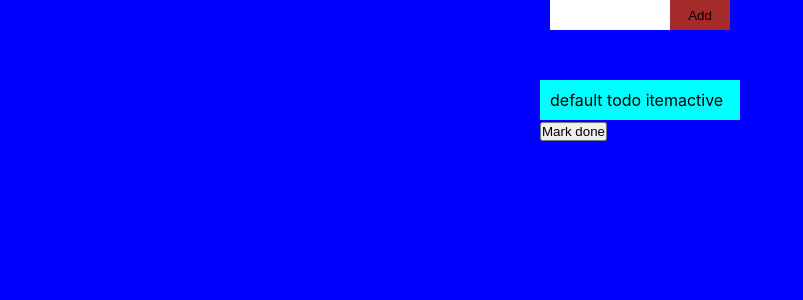
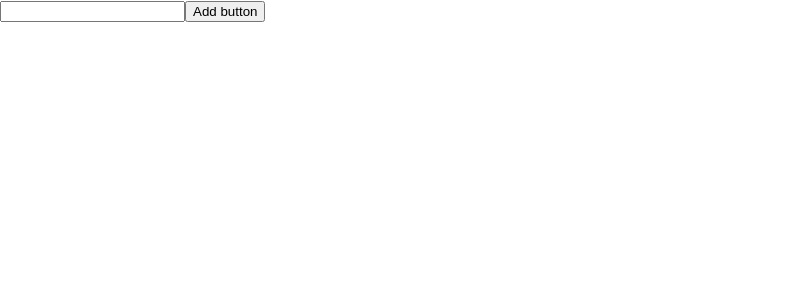
Before and after one commit to pawanrajora1996/ReactTest, a React (Create React App) app: page / in a window 1280 px wide. Shown: the top 300 px of the page, without its empty margins (0-803 px from the left). Built offline with nearby package versions, Linux system fonts and the light colour scheme.

Commit message:
Number to word

```diff
--- a/src/App.js
+++ b/src/App.js
@@ -1,4 +1,5 @@
-import FreshTodoList from "./component/freshtodoList";
+// import FreshTodoList from "./component/freshtodoList";
+import NumberToWord from "./component/numberToWord/numberToWord";
 // import ToDoListUncontroled from "./component/toDoList/toDOListUncontroled";
 
 
@@ -6,7 +7,9 @@ function App() {
   return (
 
     <div>
-     <FreshTodoList/>
+     {/* <FreshTodoList/> */}
+     <NumberToWord/>
+
      </div>
 
   );
--- a/src/component/freshTodo.css
+++ b/src/component/freshTodo.css
@@ -17,11 +17,16 @@ body{
 }
 
 .input-design{
-    width: 120px;
+    width: 320px;
     height: 30px;
     border: none;
+    margin-right:5px;
 }
 
+h1{color:#fff;
+    margin-bottom: 20px;
+    margin-top: 10px;
+}
 
 .button-design{
     border: none;
@@ -29,17 +34,20 @@ body{
     height: 30px;
     background-color: brown;
     cursor: pointer;
+    color:#fff;
 }
 
 .main{
      display: flex;
     justify-content: center;
     align-items: center;
+    flex-direction: column;
+
 }
 
 .design-ul{
 
-    width: 200px;
+    width: 400px;
     margin-top:20px;
     height: auto;
     display: block;
@@ -58,3 +66,15 @@ button:disabled{
     cursor:no-drop !important;
 
 }
+
+input{padding-left:10px;}
+
+.design-button-all{
+    width:80px;
+    height: 35px;
+    background-color: crimson;
+    color:#fff;
+    border:none;
+    margin-right: 20px;
+    margin-top: 10px;
+}
--- a/src/component/freshtodoList.js
+++ b/src/component/freshtodoList.js
@@ -7,28 +7,37 @@ import "./freshTodo.css";
 function FreshTodoList() {
     const inputref = useRef("")
     const [todos, updatetodos] = useState([
-    {id:''+Date.now(), text:'default todo item', status:'active', editing:true }
+
     ]);
 
 
 
     function renderItem(item) {
-        const { text, id, status, } = item;
+        const { text, id, status, editing } = item;
 
         return (
             <div>
                 <li key={id}>
-                    <span>{text}</span>
-                    <span>{status}</span>
+
+                    {editing ? <input defaultValue={text} id={"input-text--" + id} /> : (<span>{text}</span>)}
+                    {/* <span>{status}</span> */}
                 </li>
 
                 <div>
-            <button
-                    id={'btn-done--'+id}
+                    <button className="design-button-all"
+                        id={"btn-done--" + id}
                         onClick={handleMarkDone}
-                    disabled={status === 'done'}>
+                        disabled={status === "done"}>
                         Mark done
                     </button>
+
+                    <button className="design-button-all" id={"edit-btn--" + id} onClick={handleEditButton}
+                        disabled={status === "done"}
+                    >{editing ? "Edit done" : "Edit"}
+                    </button>
+
+                    <button className="design-button-all">Delete</button>
+
                 </div>
 
             </div>
@@ -39,9 +48,9 @@ const [todos, updatetodos] = useState([
 
     function handleMarkDone(event) {
         let id = event.target.id;
-        id = id.split('--')[1];
+        id = id.split("--")[1];
         const index = todos.findIndex((todo) => id === todo.id);
-        const todo = {...todos[index], status:'done'}
+        const todo = { ...todos[index], status: 'done' }
         const newTodos = [...todos];
         newTodos[index] = todo;
         updatetodos(newTodos);
@@ -50,27 +59,52 @@ const [todos, updatetodos] = useState([
 
 
 
+    function handleEditButton(event) {
+        let id = event.target.id;
+        id = id.split("--")[1];
+        const index = todos.findIndex((todo) => id === todo.id);
 
-    function AddTodo() {
-        const todo = { text: inputref.current.value, id: Date.now(), }
-        const newTodos = JSON.parse(JSON.stringify(todos));
-        newTodos.push(todo);
+        const todo = { ...todos[index] };
+        if (todo.editing) {
+            const inputTodoEle = document.getElementById("input-text--" + id)
+            todo.text = inputTodoEle.value;
+        }
+
+        todo.editing = !todo.editing;
+
+        const newTodos = [...todos];
+        newTodos[index] = todo;
         updatetodos(newTodos);
-        inputref.current.value = "";
+    }
+
+
+
+
+    function addTodo() {
+        const item = { text: inputref.current.value, id: "" + Date.now(), status: "pending", editing: false }
+        const newTodos = [...todos];
+        newTodos.push(item);
+        updatetodos(newTodos);
+        inputref.current.value = '';
+
+
     }
 
     return (
 
         <>
             <div className="main">
-            <input className="input-design" type="text"  ref={inputref} />
-            <button className="button-design" onClick={AddTodo}>Add</button>
+                <div><h1>Add List For To Do</h1></div>
 
+            <div>
+                <input className="input-design" type="text" ref={inputref} />
+            <button className="button-design" onClick={addTodo}>Add</button>
+                </div>
             </div>
 
             <div className="design-ul">
                 <ul>
-        { todos.map(renderItem) }
+                    {todos.map(renderItem)}
                 </ul>
             </div>
 
--- /dev/null
+++ b/src/component/numberToWord/numberToWord.js
@@ -0,0 +1,81 @@
+import { useState } from "react";
+import { useRef } from "react";
+
+function NumberToWord(){
+
+const inputRef = useRef();
+const [word , updateword] = useState();
+
+
+function handleclick(){
+    const input = inputRef.current.value;
+
+    const map = {
+        1: 'one',
+        2: 'two',
+        3: 'three',
+        4: 'four',
+        5: 'five',
+        6: 'six',
+        7: 'seven',
+        8: 'eight',
+        9: 'nine',
+        10: 'ten',
+        11:'eleven',
+        12:'twelve',
+        13: 'thirteen',
+        14: 'fourteen',
+        15: 'fifteen',
+        16: 'sixteen',
+        17: 'seventeen',
+        18: 'eighteen',
+        19: 'nineteen',
+        20: 'twenty',
+        30: 'thirty',
+        40: 'forty',
+        50: 'fifty',
+        60: 'sixty',
+        70: 'seventy',
+        80: 'eighty',
+        90: 'ninety',
+        100: 'hundred',
+
+      }
+
+      let numberToWord = '';
+  let currentValue = input;
+  if(currentValue > 99 && currentValue < 1000) {
+    const hundredNumber = 100;
+    const hundredPlaceValue = parseInt(currentValue / hundredNumber)
+    numberToWord += map[hundredPlaceValue] + ' ' + map[hundredNumber]
+    currentValue -= hundredPlaceValue * hundredNumber;
+  }
+  const tenPlaceWord = map[currentValue];
+  if(tenPlaceWord && currentValue !=0) {
+    numberToWord += ' ' + tenPlaceWord
+  } else {
+    const tensNumber = 10;
+    const tensPlaceValue = parseInt(currentValue / tensNumber) * tensNumber;
+    numberToWord += ' '+ map[tensPlaceValue]
+    currentValue -= tensPlaceValue;
+    numberToWord += ' '+ map[currentValue]
+  }
+
+  updateword(numberToWord);
+
+  return numberToWord
+
+}
+
+
+
+    return(
+            <div>
+                <input type ="text" ref={inputRef}/>
+                <button onClick={handleclick}>Add button</button>{word}
+            </div>
+
+    );
+};
+
+export default NumberToWord;
```
Lines whose indentation alone changed are shown as unchanged.
